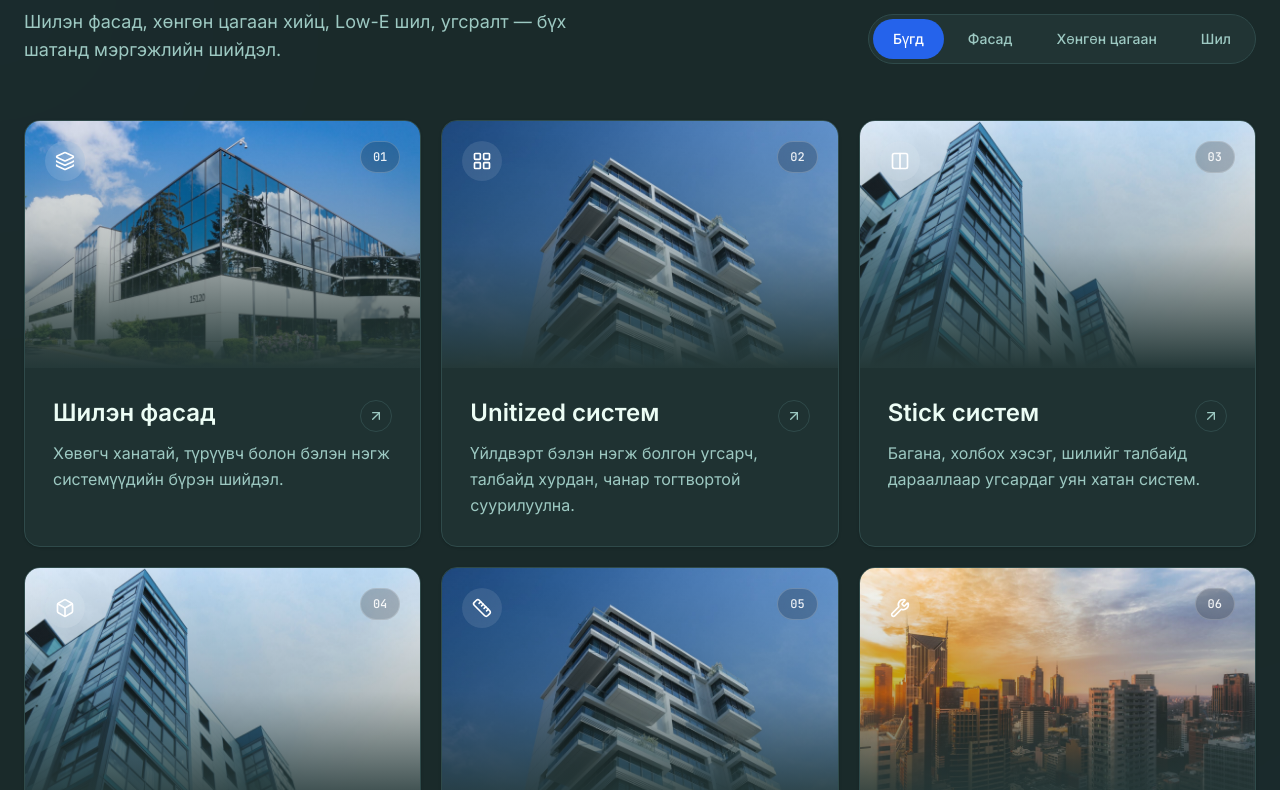
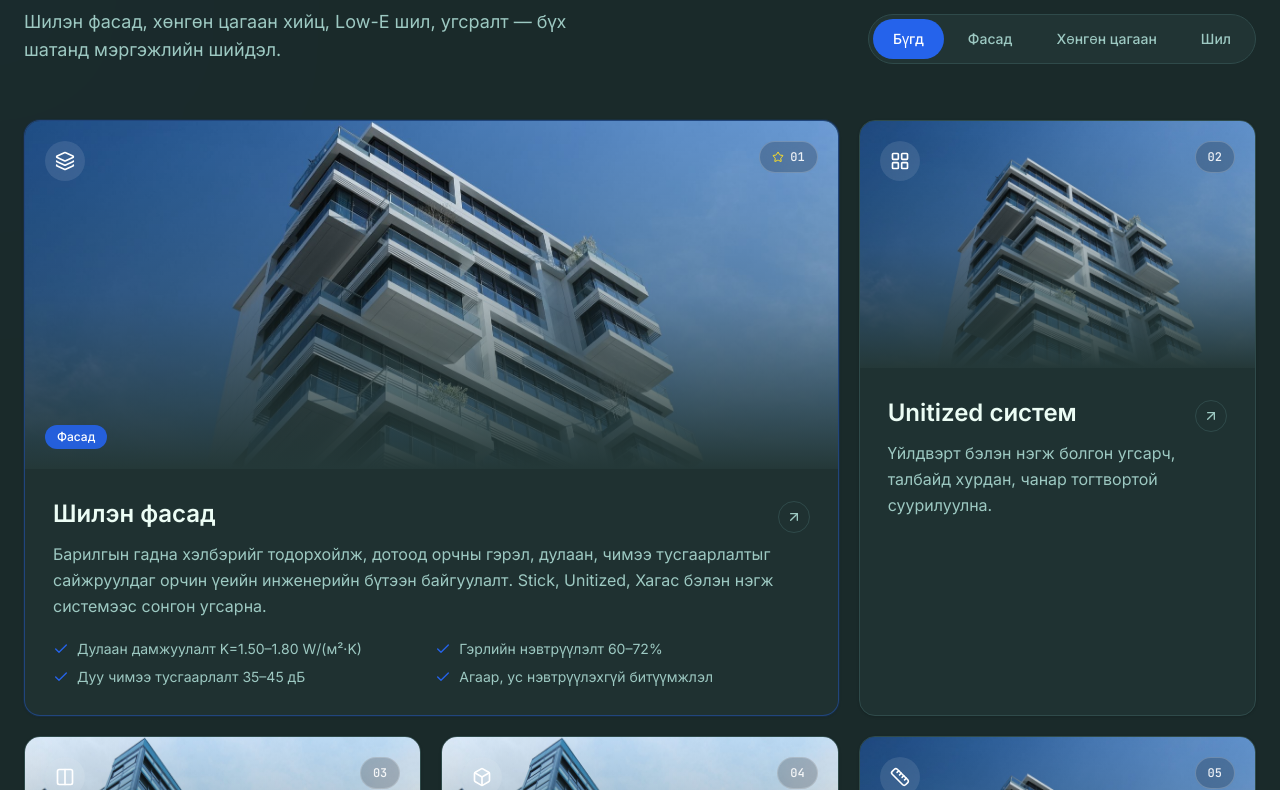
Before and after one commit to byambaa2010-stack/hungun-tsagaan-hiits, a Next.js app: page /mn in a window 1280 px wide. Shown: the part 2570-3360 px from the top of the page. Built offline with nearby package versions, Linux system fonts and the light colour scheme; no server answers.

Commit message:
feat: expand facade service with image, specs and features

```diff
--- a/messages/mn.json
+++ b/messages/mn.json
@@ -64,32 +64,44 @@
       "facade": {
         "num": "01",
         "title": "Шилэн фасад",
-        "description": "Хөвөгч ханатай, түрүүвч болон бэлэн нэгж системүүдийн бүрэн шийдэл."
+        "description": "Барилгын гадна хэлбэрийг тодорхойлж, дотоод орчны гэрэл, дулаан, чимээ тусгаарлалтыг сайжруулдаг орчин үеийн инженерийн бүтээн байгуулалт. Stick, Unitized, Хагас бэлэн нэгж системээс сонгон угсарна.",
+        "image": "/images/gallery-4.jpg",
+        "features": [
+          "Дулаан дамжуулалт K=1.50–1.80 W/(м²·K)",
+          "Гэрлийн нэвтрүүлэлт 60–72%",
+          "Дуу чимээ тусгаарлалт 35–45 дБ",
+          "Агаар, ус нэвтрүүлэхгүй битүүмжлэл"
+        ]
       },
       "unitized": {
         "num": "02",
         "title": "Unitized систем",
-        "description": "Үйлдвэрт бэлэн нэгж болгон угсарч, талбайд хурдан, чанар тогтвортой суурилуулна."
+        "description": "Үйлдвэрт бэлэн нэгж болгон угсарч, талбайд хурдан, чанар тогтвортой суурилуулна.",
+        "features": []
       },
       "stick": {
         "num": "03",
         "title": "Stick систем",
-        "description": "Багана, холбох хэсэг, шилийг талбайд дарааллаар угсардаг уян хатан систем."
+        "description": "Багана, холбох хэсэг, шилийг талбайд дарааллаар угсардаг уян хатан систем.",
+        "features": []
       },
       "aluminum": {
         "num": "04",
         "title": "Хөнгөн цагаан хийц",
-        "description": "6063-T5/T6 профиль, PA66 GF25 тусгаарлагч. Хуажиан 150/120 багана — 150 нь гол багана, 120 нь туслах хэсэгт."
+        "description": "6063-T5/T6 профиль, PA66 GF25 тусгаарлагч. Хуажиан 150/120 багана — 150 нь гол багана, 120 нь туслах хэсэгт.",
+        "features": []
       },
       "lowe": {
         "num": "05",
         "title": "Бага эмиссийн шил",
-        "description": "Хайянг Шунда бага эмиссийн (Low-E) шилний олон сонголт: B70 нэг мөнгө хальс, гурван шил хослол, Argon/Kriptон дүүргэлт, халуун хязгаар. K=1.50-1.80 хүртэл."
+        "description": "Хайянг Шунда бага эмиссийн (Low-E) шилний олон сонголт: B70 нэг мөнгө хальс, гурван шил хослол, Argon/Kriptон дүүргэлт, халуун хязгаар. K=1.50-1.80 хүртэл.",
+        "features": []
       },
       "installation": {
         "num": "06",
         "title": "Угсралт",
-        "description": "Мэргэжлийн баг, аюулгүй ажиллагаа. Суурь → багана → холбох хэсэг → шил → битүүмжлэл."
+        "description": "Мэргэжлийн баг, аюулгүй ажиллагаа. Суурь → багана → холбох хэсэг → шил → битүүмжлэл.",
+        "features": []
       }
     }
   },
--- a/src/components/sections/ServicesSection.tsx
+++ b/src/components/sections/ServicesSection.tsx
@@ -1,9 +1,9 @@
 "use client";
 
-import { useState, useRef, useEffect } from "react";
+import { useState, useRef } from "react";
 import { motion, AnimatePresence } from "framer-motion";
 import { useTranslations } from "next-intl";
-import { Layers, Box, Ruler, Wrench, LayoutGrid, Columns, ArrowUpRight } from "lucide-react";
+import { Layers, Box, Ruler, Wrench, LayoutGrid, Columns, ArrowUpRight, Check, Star } from "lucide-react";
 import Image from "@/components/common/Image";
 import FadeIn from "@/components/motion/FadeIn";
 import StaggerContainer from "@/components/motion/StaggerContainer";
@@ -12,13 +12,16 @@ import { easeOutExpo } from "@/lib/motion";
 
 type Category = "all" | "facade" | "aluminum" | "glass";
 
+type ServiceKey = "facade" | "unitized" | "stick" | "aluminum" | "lowe" | "installation";
+
 const services: {
-  key: "facade" | "unitized" | "stick" | "aluminum" | "lowe" | "installation";
+  key: ServiceKey;
   icon: React.ElementType;
   image: string;
   category: Category;
+  featured?: boolean;
 }[] = [
-  { key: "facade", icon: Layers, image: "/images/service-facade.jpg", category: "facade" },
+  { key: "facade", icon: Layers, image: "/images/gallery-4.jpg", category: "facade", featured: true },
   { key: "unitized", icon: LayoutGrid, image: "/images/service-unitized.jpg", category: "facade" },
   { key: "stick", icon: Columns, image: "/images/service-stick.jpg", category: "facade" },
   { key: "aluminum", icon: Box, image: "/images/service-aluminum.jpg", category: "aluminum" },
@@ -40,6 +43,11 @@ export default function ServicesSection() {
   const filterRef = useRef<HTMLDivElement>(null);
 
   const filtered = active === "all" ? services : services.filter((s) => s.category === active);
+
+  const getFeatures = (key: ServiceKey): string[] => {
+    const raw = t.raw(`items.${key}.features`);
+    return Array.isArray(raw) ? (raw as string[]) : [];
+  };
 
   return (
     <section id="services" className="relative overflow-hidden bg-background px-6 py-28 md:py-36">
@@ -93,6 +101,8 @@ export default function ServicesSection() {
           <AnimatePresence mode="popLayout">
             {filtered.map((service) => {
               const Icon = service.icon;
+              const features = getFeatures(service.key);
+              const isFeatured = service.featured;
               return (
                 <motion.article
                   key={service.key}
@@ -107,15 +117,17 @@ export default function ServicesSection() {
                   }}
                   exit={reduced ? {} : { opacity: 0, scale: 0.96 }}
                   whileHover={reduced ? {} : { y: -10 }}
-                  className="group relative flex flex-col overflow-hidden rounded-2xl border border-border bg-surface/60 shadow-sm transition-all duration-500 hover:border-accent/30 hover:bg-surface hover:shadow-2xl hover:shadow-accent/5"
+                  className={`group relative flex flex-col overflow-hidden rounded-2xl border bg-surface/60 shadow-sm transition-all duration-500 hover:border-accent/30 hover:bg-surface hover:shadow-2xl hover:shadow-accent/5 ${
+                    isFeatured ? "border-accent/40 ring-1 ring-accent/10 sm:col-span-2 lg:col-span-2" : "border-border"
+                  }`}
                 >
-                  <div className="relative aspect-[16/10] overflow-hidden">
+                  <div className={`relative overflow-hidden ${isFeatured ? "aspect-[21/9]" : "aspect-[16/10]"}`}>
                     <Image
                       src={service.image}
                       alt={t(`items.${service.key}.title`)}
                       fill
                       className="object-cover transition-transform duration-700 ease-out group-hover:scale-110"
-                      sizes="(max-width: 640px) 100vw, (max-width: 1024px) 50vw, 33vw"
+                      sizes={isFeatured ? "(max-width: 1024px) 100vw, 66vw" : "(max-width: 640px) 100vw, (max-width: 1024px) 50vw, 33vw"}
                     />
                     <div className="absolute inset-0 bg-gradient-to-t from-surface via-surface/30 to-transparent" />
 
@@ -123,11 +135,18 @@ export default function ServicesSection() {
                       <Icon className="h-5 w-5 text-white" />
                     </div>
 
-                    <div className="absolute right-5 top-5 flex h-8 items-center rounded-full border border-white/20 bg-black/20 px-3 backdrop-blur-md">
+                    <div className="absolute right-5 top-5 flex h-8 items-center gap-1.5 rounded-full border border-white/20 bg-black/20 px-3 backdrop-blur-md">
+                      {isFeatured && <Star className="h-3 w-3 text-yellow-300" />}
                       <span className="font-mono text-xs font-medium text-white/90">
                         {t(`items.${service.key}.num`)}
                       </span>
                     </div>
+
+                    {isFeatured && (
+                      <div className="absolute bottom-5 left-5 rounded-full bg-accent/90 px-3 py-1 text-xs font-medium text-white backdrop-blur-sm">
+                        {t("filters.facade")}
+                      </div>
+                    )}
                   </div>
 
                   <div className="flex flex-1 flex-col p-6 md:p-7">
@@ -142,6 +161,20 @@ export default function ServicesSection() {
                     <p className="flex-1 text-sm leading-relaxed text-muted md:text-base">
                       {t(`items.${service.key}.description`)}
                     </p>
+
+                    {features && Array.isArray(features) && features.length > 0 && (
+                      <ul className="mt-5 grid gap-2 sm:grid-cols-2">
+                        {features.map((feature) => (
+                          <li
+                            key={feature}
+                            className="flex items-start gap-2 text-sm text-muted"
+                          >
+                            <Check className="mt-0.5 h-4 w-4 shrink-0 text-accent" />
+                            <span>{feature}</span>
+                          </li>
+                        ))}
+                      </ul>
+                    )}
                   </div>
                 </motion.article>
               );
```
